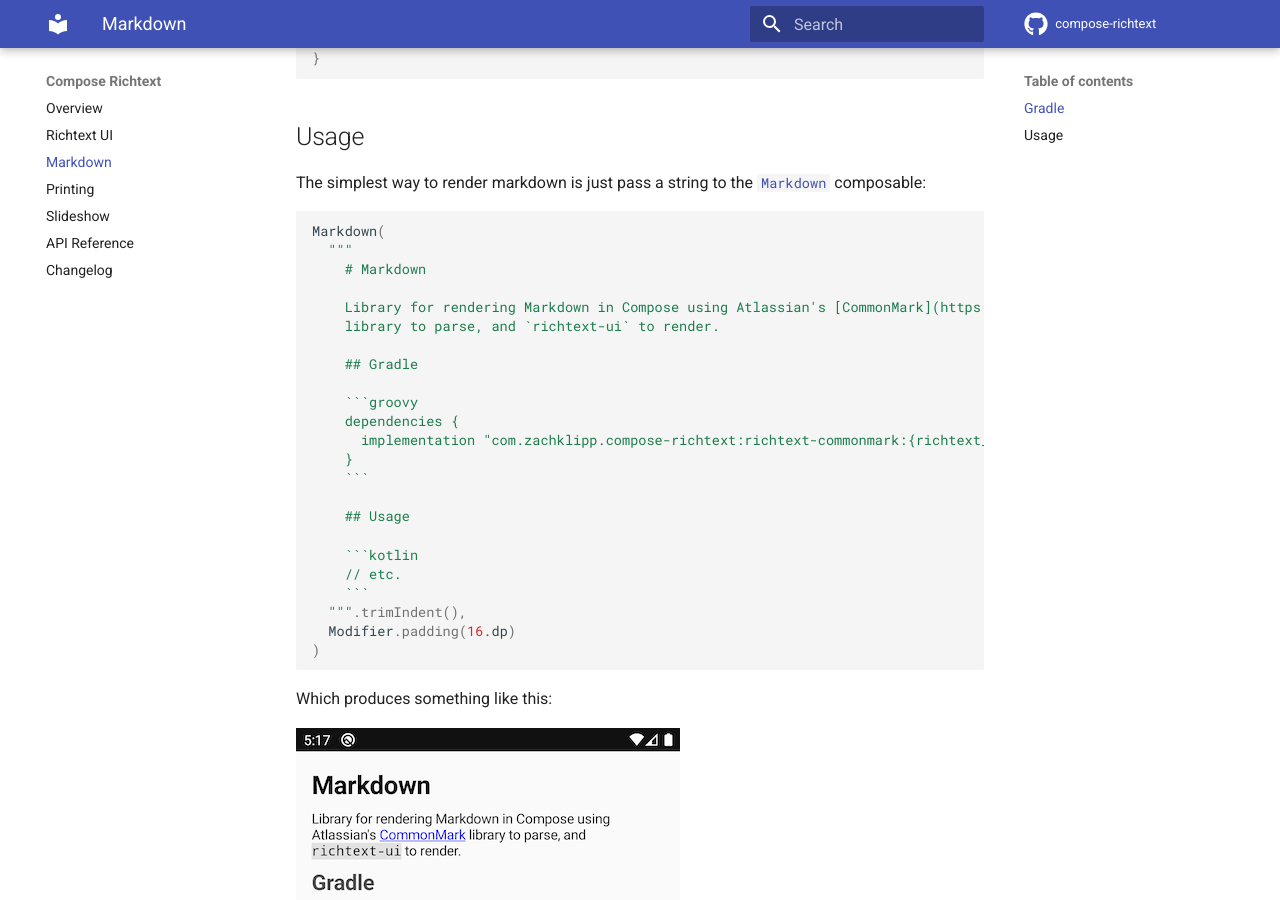
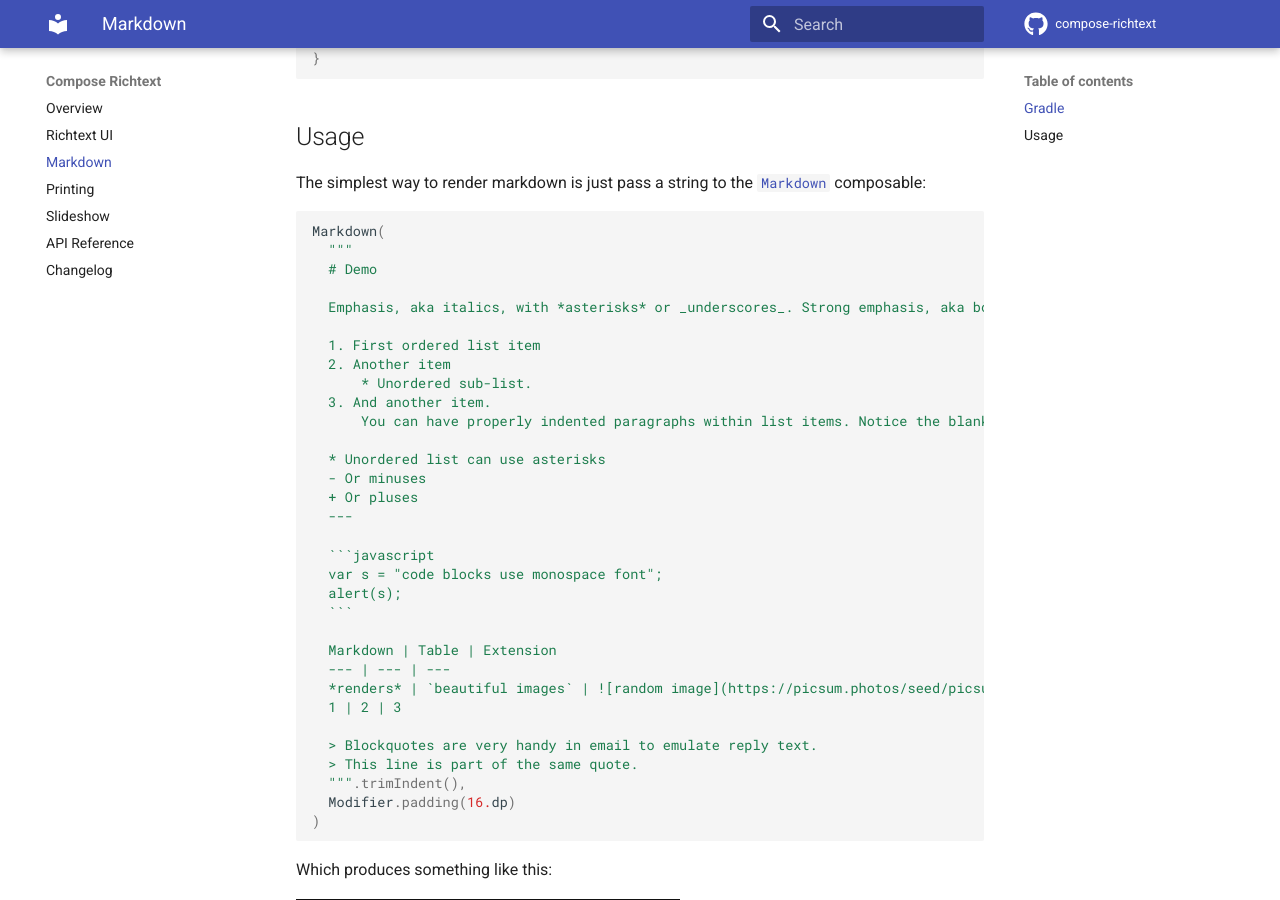
Before and after one commit to halilozercan/compose-richtext, an MkDocs documentation site: the page built from docs/richtext-commonmark.md, in a window 1280 px wide and 900 px high, scrolled down 321 px. Built offline with MkDocs 1.6.1 and Material for MkDocs 9.7.7, drawn with Linux system fonts in a browser that asks for light colours; comment, search, counter and statistics services are not loaded.

Commit message:
- Enrich markdown sample with more features showcase.

````diff
--- a/docs/richtext-commonmark.md
+++ b/docs/richtext-commonmark.md
@@ -16,31 +16,40 @@ dependencies {
 The simplest way to render markdown is just pass a string to the [`Markdown`](/api/com.zachklipp.richtext.markdown/-markdown/)
 composable:
 
-```kotlin
+~~~kotlin
 Markdown(
   """
-    # Markdown
+  # Demo
 
-    Library for rendering Markdown in Compose using Atlassian's [CommonMark](https://github.com/atlassian/commonmark-java)
-    library to parse, and `richtext-ui` to render.
+  Emphasis, aka italics, with *asterisks* or _underscores_. Strong emphasis, aka bold, with **asterisks** or __underscores__. Combined emphasis with **asterisks and _underscores_**. [Links with two blocks, text in square-brackets, destination is in parentheses.](https://www.example.com). Inline `code` has `back-ticks around` it.
 
-    ## Gradle
+  1. First ordered list item
+  2. Another item
+      * Unordered sub-list.
+  3. And another item.
+      You can have properly indented paragraphs within list items. Notice the blank line above, and the leading spaces (at least one, but we'll use three here to also align the raw Markdown).
 
-    ```groovy
-    dependencies {
-      implementation "com.zachklipp.compose-richtext:richtext-commonmark:{richtext_version}"
-    }
-    ```
+  * Unordered list can use asterisks
+  - Or minuses
+  + Or pluses
+  ---
 
-    ## Usage
+  ```javascript
+  var s = "code blocks use monospace font";
+  alert(s);
+  ```
 
-    ```kotlin
-    // etc.
-    ```
+  Markdown | Table | Extension
+  --- | --- | ---
+  *renders* | `beautiful images` | ![random image](https://picsum.photos/seed/picsum/400/400 "Text 1")
+  1 | 2 | 3
+
+  > Blockquotes are very handy in email to emulate reply text.
+  > This line is part of the same quote.
   """.trimIndent(),
   Modifier.padding(16.dp)
 )
-```
+~~~
 
 Which produces something like this:
 
````
Also changed, not shown: docs/img/markdown-demo.png.
